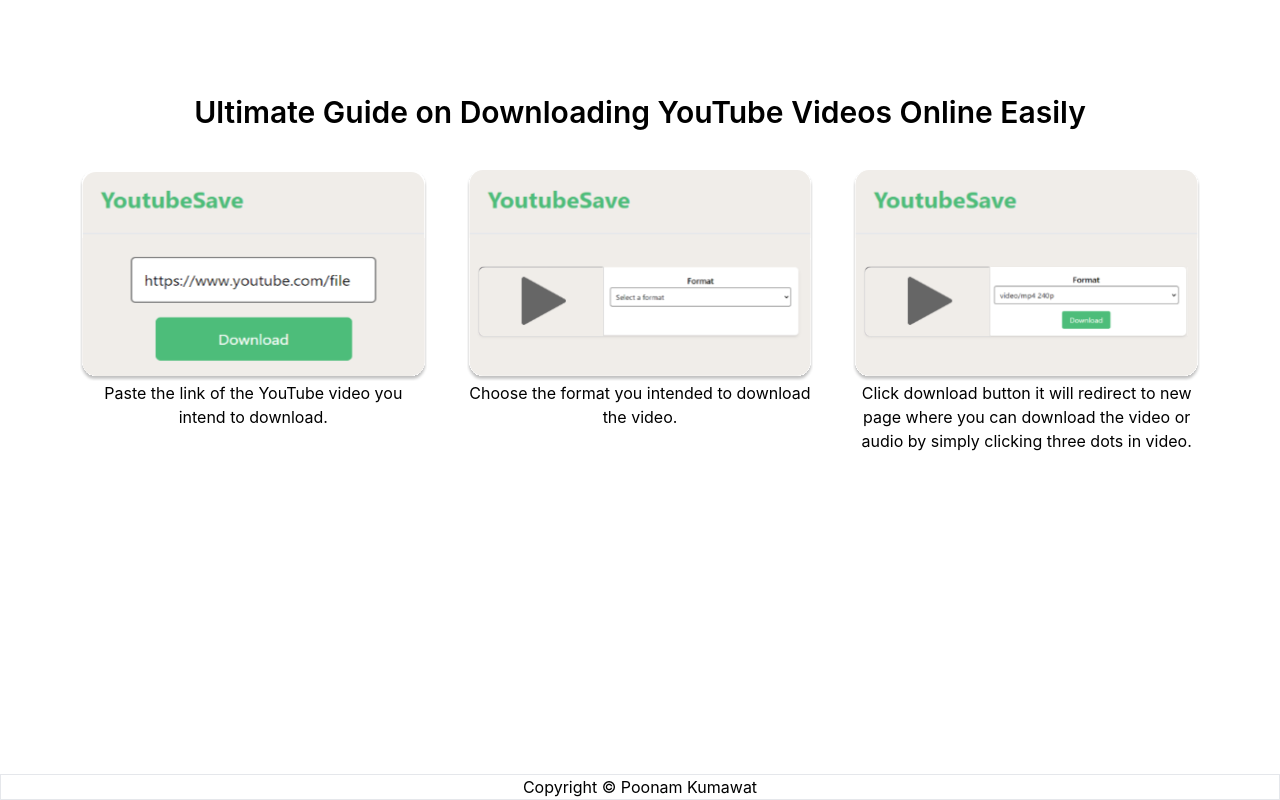
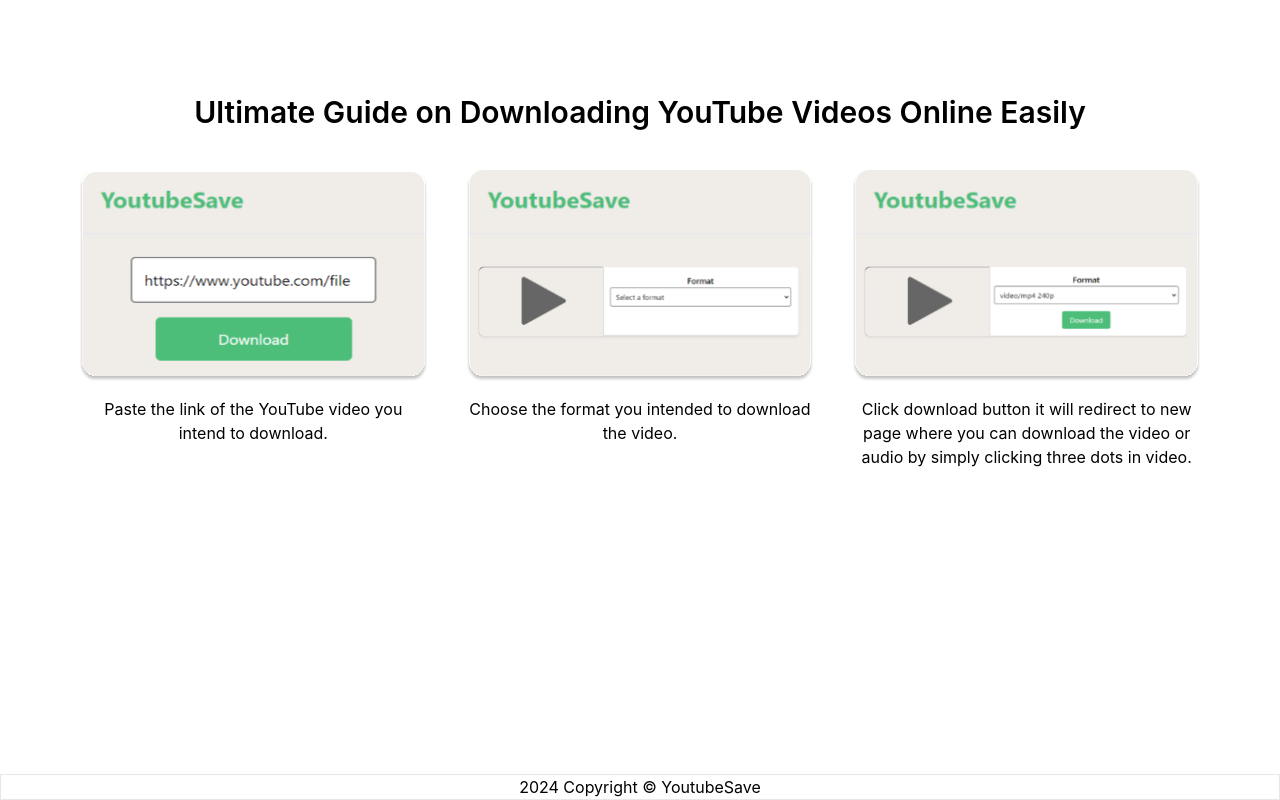
Before and after one commit to poonam-kumawat/Youtube_Video_Downloader, a React (Create React App) app in the folder client/: page / in a window 1280 px wide. Shown: the part 1626-2426 px from the top of the page. Built offline with nearby package versions, Linux system fonts and the light colour scheme; no server answers.

Commit message:
some css changes

```diff
--- a/client/public/index.html
+++ b/client/public/index.html
@@ -24,7 +24,7 @@
       work correctly both with client-side routing and a non-root public URL.
       Learn how to configure a non-root public URL by running `npm run build`.
     -->
-    <title>React App</title>
+    <title>YoutubeSave</title>
   </head>
   <body>
     <noscript>You need to enable JavaScript to run this app.</noscript>
--- a/client/src/component/Footer/Footer.tsx
+++ b/client/src/component/Footer/Footer.tsx
@@ -3,7 +3,7 @@
 function Footer() {
   return (
     <div className="border bottom-0">
-      <p className="text-center">Copyright © Poonam Kumawat</p>
+      <p className="text-center">2024 Copyright © YoutubeSave</p>
     </div>
   );
 }
--- a/client/src/component/youtube.tsx
+++ b/client/src/component/youtube.tsx
@@ -110,7 +110,7 @@
                       download
                       className="bg-[#4DBD7A] text-white px-4 py-2 rounded"
                     >
-                     {t("Download")}
+                      {t("Download")}
                     </a>
                   )}
                 </div>
@@ -164,15 +164,15 @@
           <div className="grid md:grid-cols-3 gap-10 p-10 md:p-0 m-auto mt-5">
             <div className="">
               <img src="./Group3.svg" alt="img"></img>
-              <p>{t("step1")}</p>
+              <p className="mt-4">{t("step1")}</p>
             </div>
             <div className="">
               <img src="./Group6.svg" alt="img"></img>
-              <p>{t("step2")}</p>
+              <p className="mt-4">{t("step2")}</p>
             </div>
             <div className="">
               <img src="./Group8.svg" alt="img"></img>
-              <p>{t("step3")}</p>
+              <p className="mt-4">{t("step3")}</p>
             </div>
           </div>
         </div>
```
Also changed, not shown: 1 other file (tests, documents, lock files or other folders).
